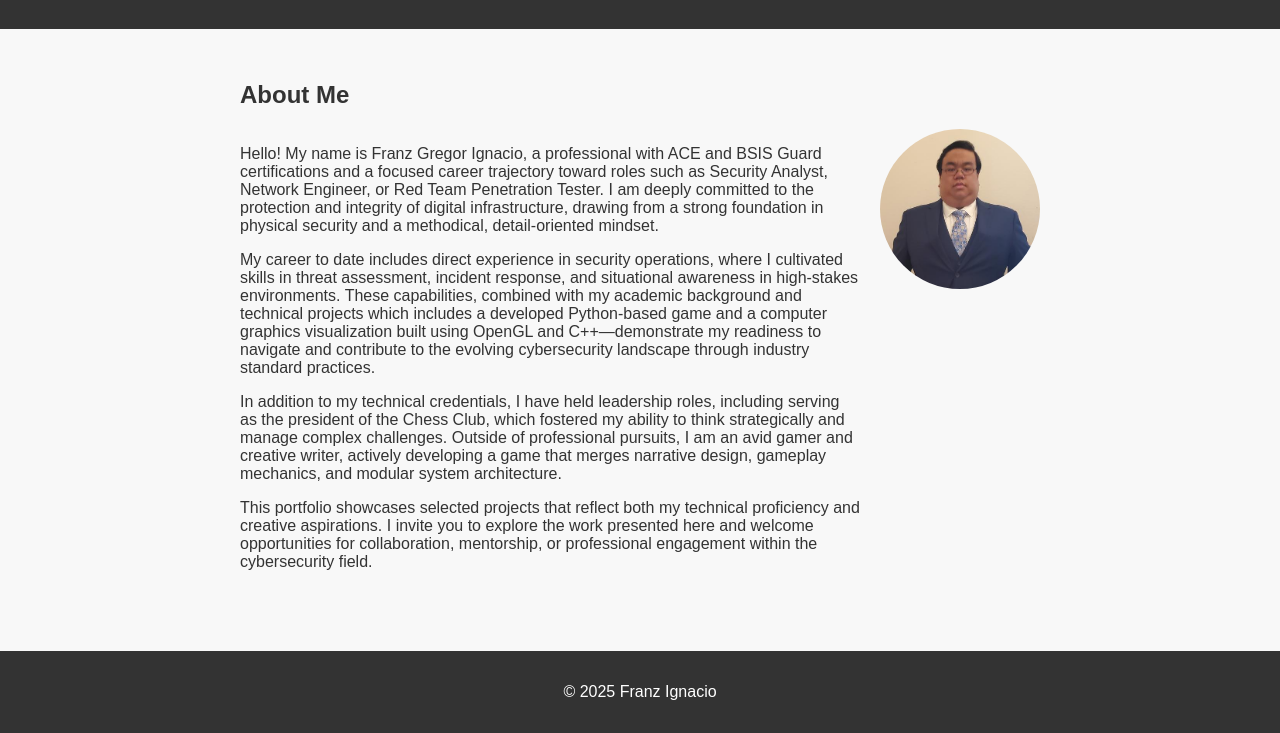
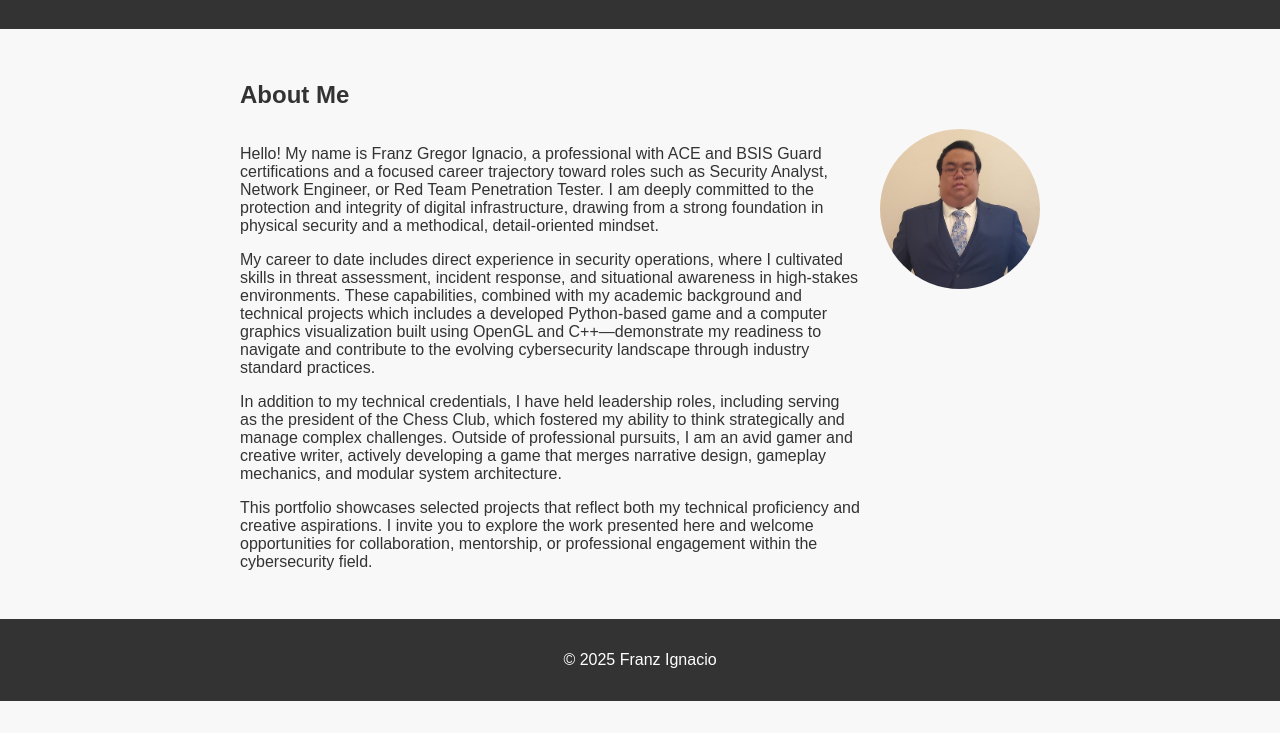
Before and after one commit to FranzGregorIgnacio/FranzGregorIgnacio.github.io, a plain HTML site: page index.html in a window 1280 px wide. Shown: the part 134-867 px from the top of the page. After the commit the page ends 835 px from the top, so only its background shows below. Drawn offline with Linux system fonts and the light colour scheme.

Commit message:
Updated style.css to ensure proper footer placement

```diff
--- a/style.css
+++ b/style.css
@@ -55,10 +55,21 @@ nav ul li {
   display: block;
 }
 
+html, body {
+  height: 100%;
+  display: flex;
+  flex-direction: column;
+}
+
+main {
+  flex: 1 0 auto;
+}
+
 footer {
+  flex-shrink: 0;
   background-color: #333;
   color: white;
   text-align: center;
   padding: 1rem;
-  margin-top: 2rem;
+  margin-top: 0;
 }
```
